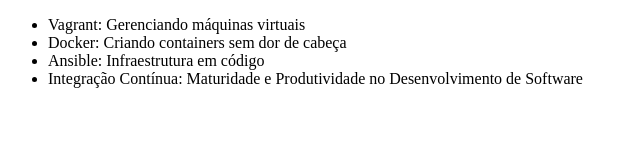
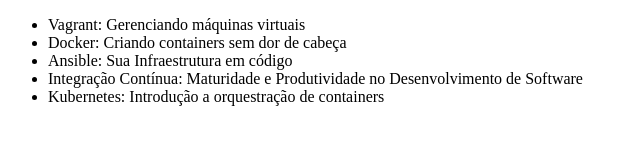
Before and after one commit to xMikahell/alura-ONE-git, a plain HTML site: page index.html in a window 1280 px wide. Shown: the whole page, without its empty margins (0-640 px from the left). Drawn offline with Linux system fonts and the light colour scheme.

Commit message:
corrigindo os nome do curso Kubernetes

```diff
--- a/index.html
+++ b/index.html
@@ -10,8 +10,9 @@
     <ul>
         <li>Vagrant: Gerenciando máquinas virtuais</li>
         <li>Docker: Criando containers sem dor de cabeça</li>
-        <li>Ansible: Infraestrutura em código</li>
+        <li>Ansible: Sua Infraestrutura em código</li>
         <li>Integração Contínua: Maturidade e Produtividade no Desenvolvimento de Software</li>
+        <li>Kubernetes: Introdução a orquestração de containers</li>
     </ul>
 </body>
 </html>
```
